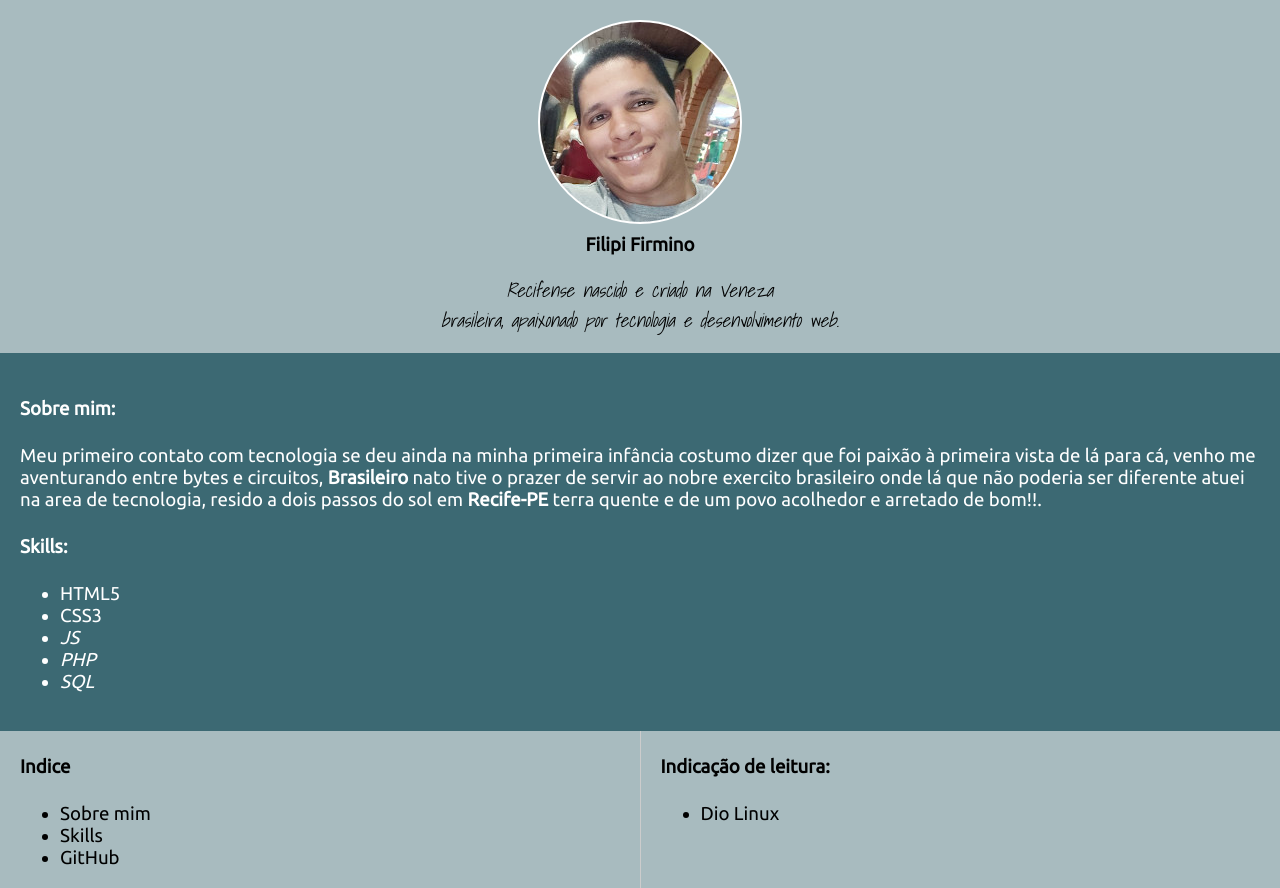
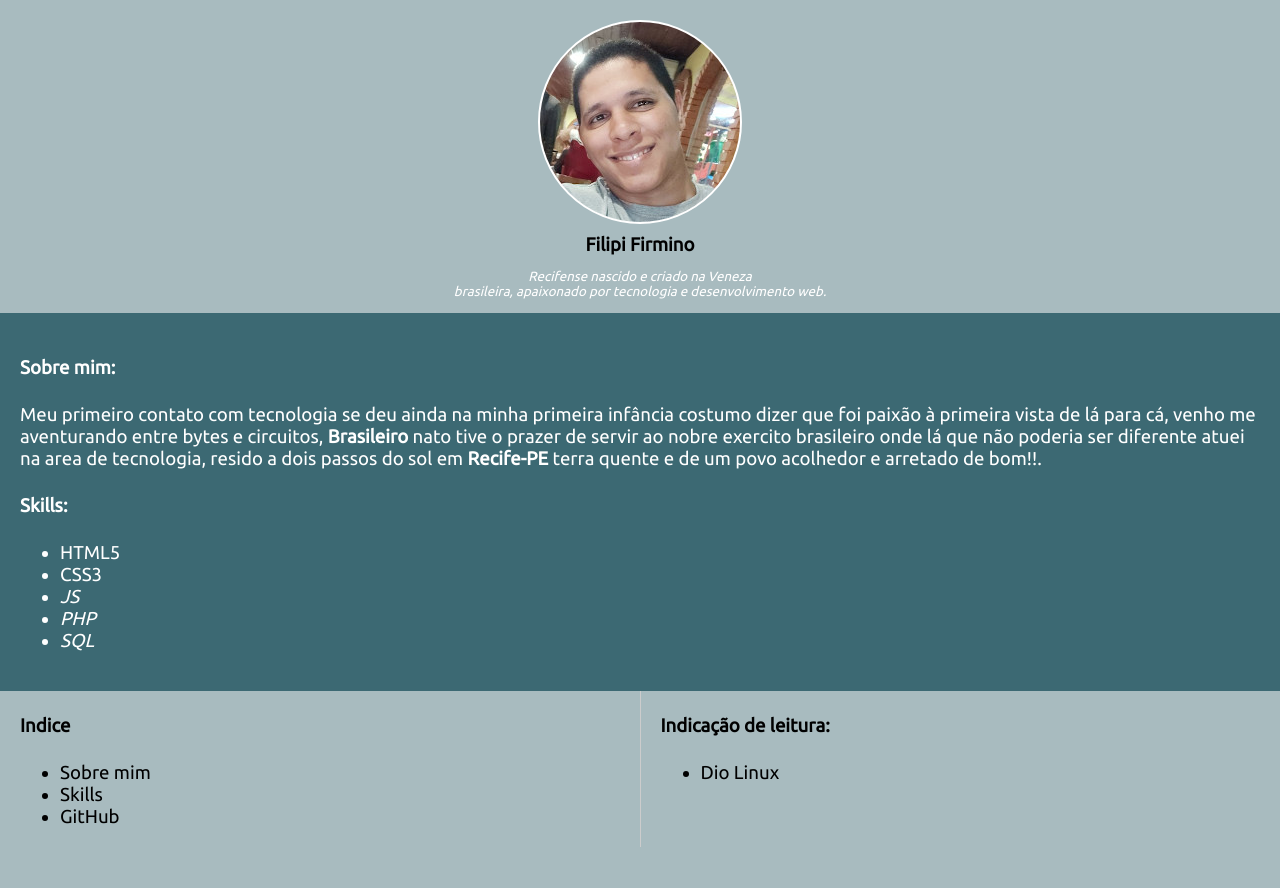
Before and after one commit to filipifirmino/ic3web.github.io, a plain HTML site: page index.html in a window 1280 px wide. After the commit the page ends 847 px from the top, so only its background shows below. Drawn offline with Linux system fonts and the light colour scheme.

Commit message:
ajuste na tipografia da home

```diff
--- a/asset/css/main.css
+++ b/asset/css/main.css
@@ -36,7 +36,10 @@ section{
     text-align:center;
 }
 .texto-alternativo{
-    font-family: 'Shadows Into Light', cursive;
+    font-family: 'Ubuntu', sans-serif;
+    font-size:10pt;
+    color:#fff
+
 }
 .about{
     color:#fff;
```
